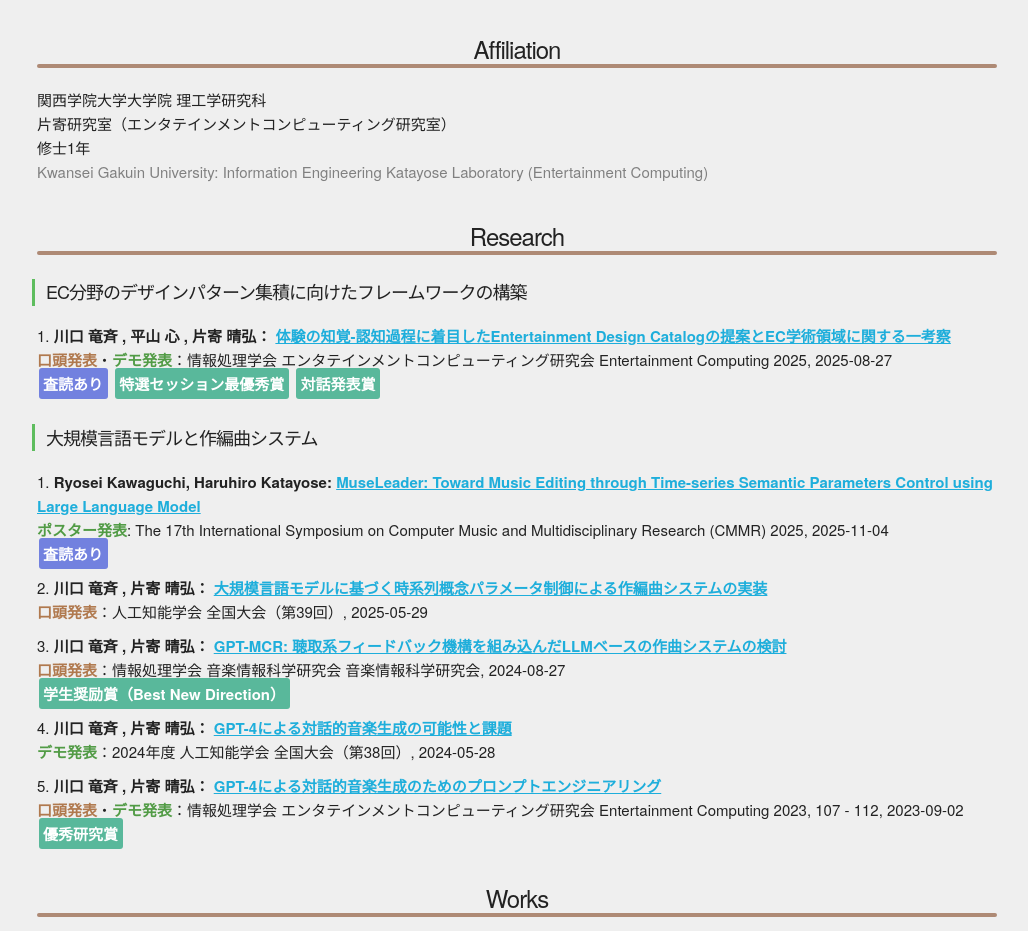
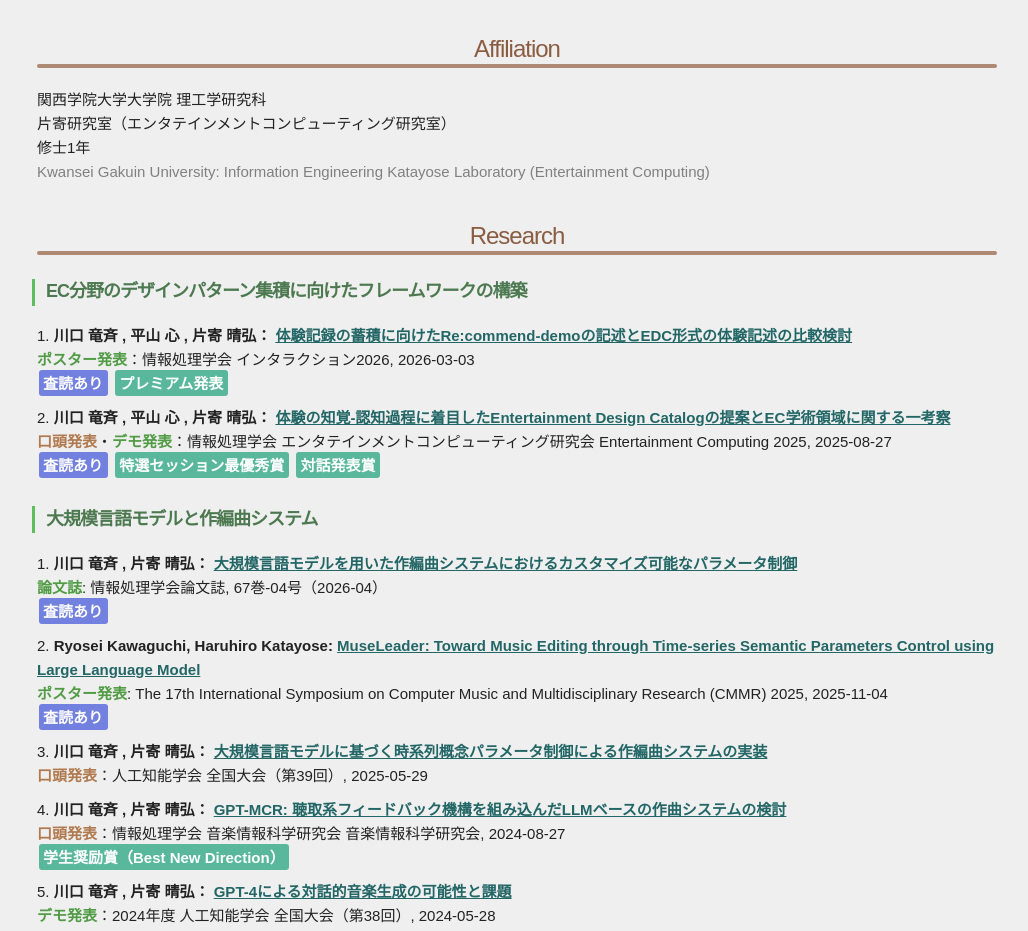
Before and after one commit to Appbird/Appbird.github.io, a plain HTML site: page index.html in a window 1280 px wide. Shown: the part 468-1399 px from the top of the page, without its empty margins (123-1151 px from the left). Drawn offline with Linux system fonts and the light colour scheme.

Commit message:
2026年度1月地点で更新・ちょっとデザインを親しみやすく

```diff
--- a/css/utility.css
+++ b/css/utility.css
@@ -10,7 +10,11 @@ p.u-center {
 body {
     font-size: 150%;
     background: #efefef;
+
+    font-family: "M PLUS 1", sans-serif;
+    font-optical-sizing: auto;
 }
+
 
 
 h1 { font-size: 3.0rem; padding-top: 1.0em;}
@@ -19,6 +23,7 @@ h2 {
     font-size: 2.4rem;
     padding-top: 0.5em;
     position:relative;
+    color:  #8a5d42;
 
 }
 h2::after {
@@ -36,6 +41,8 @@ h3 {
     padding-top: 0.3em;
     padding-left: 0.5em;
     position:relative;
+    font-weight: bold;
+    color:rgb(76, 121, 80);
 }
 h3::before {
     content: "";
@@ -49,6 +56,10 @@ h3::before {
     background: #5ebd5e;
 }
 h4 { font-size: 1.5rem; padding-top: 0.3em;}
+
+a {
+    color:rgb(35, 102, 102);
+}
 
 img {
     width: 80%;
--- a/index.html
+++ b/index.html
@@ -7,6 +7,11 @@
     <link rel="stylesheet" href="css/skeleton.css">
     <link rel="stylesheet" href="css/utility.css">
     <meta name="viewport" content="width=device-width, initial-scale=1.0">
+
+    <link rel="preconnect" href="https://fonts.googleapis.com">
+    <link rel="preconnect" href="https://fonts.gstatic.com" crossorigin>
+    <link href="https://fonts.googleapis.com/css2?family=Kosugi+Maru&display=swap" rel="stylesheet">
+
     <title>Appbird</title>
 </head>
 <body>
@@ -41,6 +46,18 @@
                 <li>
                     <span class="u-strong">
                     川口 竜斉 , 平山 心 , 片寄 晴弘：
+                    <a class="u-strong" href="https://appbird.github.io/recdemo-vs-edc">
+                        体験記録の蓄積に向けたRe:commend-demoの記述とEDC形式の体験記述の比較検討
+                    </a>
+                    </span>
+                    <br>
+                    <span class="u-poster">ポスター発表</span>：情報処理学会 インタラクション2026, 2026-03-03 <br>
+                    <span class="u-reviewed">査読あり</span>
+                    <span class="u-award">プレミアム発表</span>
+                </li>
+                <li>
+                    <span class="u-strong">
+                    川口 竜斉 , 平山 心 , 片寄 晴弘：
                     <a class="u-strong" href="https://appbird.github.io/entertainment-design-catalog">
                         体験の知覚-認知過程に着目したEntertainment Design Catalogの提案とEC学術領域に関する一考察
                     </a>
@@ -54,6 +71,17 @@
             </ol>
             <h3>大規模言語モデルと作編曲システム</h3>
             <ol>
+                <li>
+                    <span class="u-strong">
+                    川口 竜斉 , 片寄 晴弘：
+                    <a href="https://appbird.github.io/GraziaPianoTuner-Experiments/">
+                        大規模言語モデルを用いた作編曲システムにおけるカスタマイズ可能なパラメータ制御
+                    </a>
+                    </span>
+                    <br>
+                    <span class="u-poster">論文誌</span>: 情報処理学会論文誌, 67巻-04号（2026-04）<br>
+                    <span class="u-reviewed">査読あり</span>
+                </li>
                 <li>
                     <span class="u-strong">
                     Ryosei Kawaguchi, Haruhiro Katayose:
@@ -144,7 +172,7 @@
             </ol>
 
             <h2>Career</h2>
-            <li>From 2024-04-25: Research Assistant at Sony CSL (music generation)</li>
+            <li>2024-04-25 -- 2025-12-26: Research Assistant at Sony CSL (Music Generation)</li>
 
 
             <h2>Profile</h2>
```
